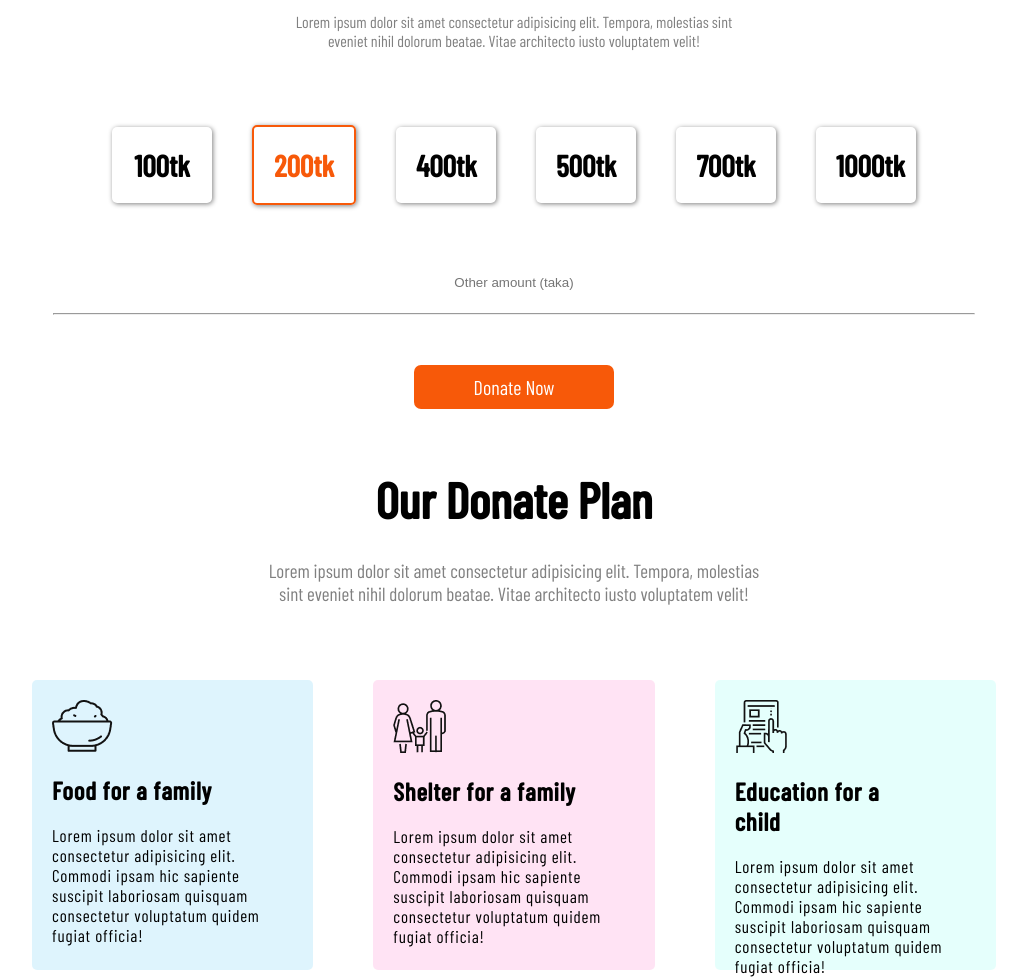
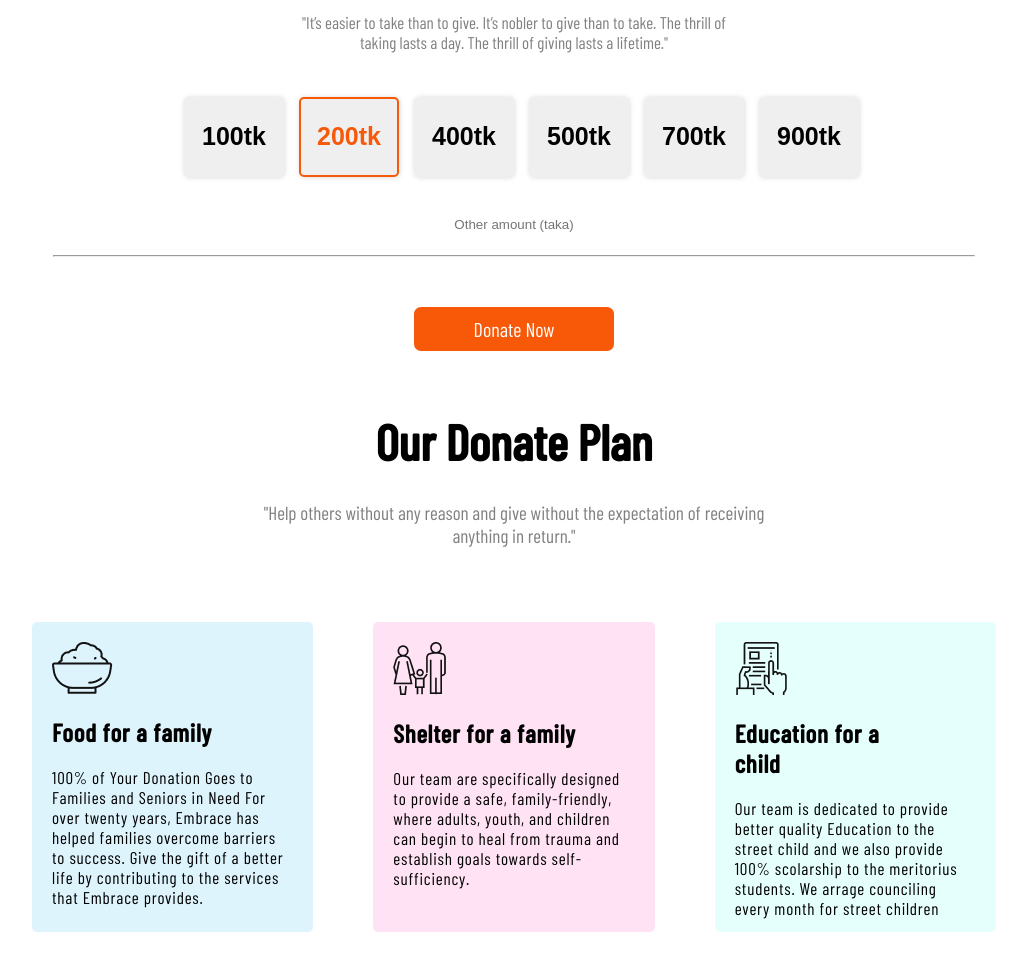
Before and after one commit to Nahidontheway/Assignment-1, a plain HTML site: page index.html in a window 1280 px wide. Shown: the part 960-1940 px from the top of the page, without its empty margins (126-1153 px from the left). Drawn offline with nearby package versions, Linux system fonts and the light colour scheme; a web font is replaced by a local one.

Commit message:
customize

```diff
--- a/index.html
+++ b/index.html
@@ -13,34 +13,34 @@
     <section class="top-banner">
         <div class="content">
             <h1>Let's help those who are more in need</h1>
-            <p>Lorem ipsum dolor sit amet consectetur adipisicing elit. Enim fugiat officiis unde doloribus delectus rem at ipsam architecto expedita illo?</p>
+            <p>"The value of life is not in its duration, but in its donation. You are not important because of how long you live, you are important because of how effective you live. Making a donation is the ultimate sign of solidarity."</p>
             <a href="#">Donate Now</a>
         </div>
     </section>
     <section class="donation-link">
         <div class="text">
             <h1>Donate Today</h1>
-            <p>Lorem ipsum dolor sit amet consectetur adipisicing elit. Tempora, molestias sint eveniet nihil dolorum beatae. Vitae architecto iusto voluptatem velit!</p>
+            <p>"It’s easier to take than to give. It’s nobler to give than to take. The thrill of taking lasts a day. The thrill of giving lasts a lifetime."</p>
         </div>
         <div class="amount">
-            <div class="amnt">
+            <button class="amnt">
                 100tk
-            </div>
-            <div class="amnt regular">
+            </button>
+            <button class="amnt regular">
                 200tk
-            </div>
-            <div class="amnt">
+            </button>
+            <button class="amnt">
                 400tk
-            </div>
-            <div class="amnt">
+            </button>
+            <button class="amnt">
                 500tk
-            </div>
-            <div class="amnt">
+            </button>
+            <button class="amnt">
                 700tk
-            </div>
-            <div class="amnt">
-                1000tk
-            </div>
+            </button>
+            <button class="amnt">
+                900tk
+            </button>
         </div>
         <div class="add-amount">
             <input type="text" placeholder="Other amount (taka)">
@@ -52,23 +52,24 @@
     <section class="donate-plan">
         <div class="text">
             <h1>Our Donate Plan</h1>
-            <p>Lorem ipsum dolor sit amet consectetur adipisicing elit. Tempora, molestias sint eveniet nihil dolorum beatae. Vitae architecto iusto voluptatem velit!</p>
+            <p>"Help others without any reason and give without the expectation of receiving anything in return."</p>
         </div>
         <div class="container">
             <div class="box" style="background-color: rgba(15, 175, 238, 0.137);">
                 <img src="assets/icon/food.png" alt="food">
                 <h1>Food for a family</h1>
-                <small>Lorem ipsum dolor sit amet consectetur adipisicing elit. Commodi ipsam hic sapiente suscipit laboriosam quisquam consectetur voluptatum quidem fugiat officia!</small>
+                <small>100% of Your Donation Goes to Families and Seniors in Need For over twenty years, Embrace has helped families overcome barriers to success.
+                Give the gift of a better life by contributing to the services that Embrace provides.</small>
             </div>
             <div class="box" style="background-color: rgba(255, 0, 157, 0.11);">
                 <img src="assets/icon/shelter.png" alt="food">
                 <h1>Shelter for a family</h1>
-                <small>Lorem ipsum dolor sit amet consectetur adipisicing elit. Commodi ipsam hic sapiente suscipit laboriosam quisquam consectetur voluptatum quidem fugiat officia!</small>
+                <small>Our team are specifically designed to provide a safe, family-friendly, where adults, youth, and children can begin to heal from trauma and establish goals towards self-sufficiency.</small>
             </div>
             <div class="box" style="background-color: rgba(0, 255, 221, 0.103);">
                 <img src="assets/icon/Frame-1.png" alt="food">
                 <h1>Education for a child</h1>
-                <small>Lorem ipsum dolor sit amet consectetur adipisicing elit. Commodi ipsam hic sapiente suscipit laboriosam quisquam consectetur voluptatum quidem fugiat officia!</small>
+                <small>Our team is dedicated to provide better quality Education to the street child and we also provide 100% scolarship to the meritorius students. We arrage counciling every month for street children</small>
             </div>
         </div>
     </section>
@@ -104,7 +105,7 @@
     <form class="form">
         <div class="text">
             <h1>Gets my update</h1>
-            <small>Lorem ipsum dolor sit amet consectetur adipisicing elit. Ad, culpa asperiores porro nobis veniam natus incidunt similique tempora optio eius amet ea rem perferendis hic?</small>
+            <small>You have not lived today until you have done something for someone who can never repay you.</small>
         </div>
         <div class="info">
             <div class="contact">
--- a/style.css
+++ b/style.css
@@ -22,14 +22,17 @@ body{
 .content h1{
     font-size: 70px;
     margin-top: 80px;
-    margin-bottom: 10px;
+    margin-bottom: 20px;
     width: 50%;
     margin: auto;
 }
 .content p{
-    margin: 20px auto;
-    font-weight: 100;
+    width: 60%;
+    margin: 15px auto;
+    font-weight: 400;
     line-height: 25px;
+    margin-bottom: 50px;
+    font-size: 17px;
 }
 .top-banner a{
     background: #F75909;
@@ -67,11 +70,11 @@ body{
     margin: auto;
     margin-bottom: 45px;
     color: grey;
+    font-size: 17px;
 }
 .donation-link .amount{
     display: flex;
     flex-wrap: wrap;
-    padding: 10px;
     justify-content: center;
     align-items: center;
     font-weight: 700;
@@ -79,12 +82,17 @@ body{
     text-align: center;
 }
 .amount .amnt{
-    box-shadow: 1px 1px 5px gray;
-    padding: 20px;
-    margin: 20px;
+    box-shadow: 0.5px 0.5px 5px rgba(128, 128, 128, 0.308);
+    padding: 15px;
+    margin-left: 15px;
     text-align: center;
-    width: 60px;
+    width: 100px;
+    display: inline-block;
+    height: 80px;
     border-radius: 5px;
+    font-weight: 700;
+    border: none;
+    font-size: 25px;
 }
 .amount .regular{
     color: #F75909;
@@ -132,7 +140,7 @@ body{
     width: 500px;
     margin: 30px;
     padding: 20px;
-    height: 250px;
+    height: 270px;
     border-radius: 5px;
 }
 .container small{
@@ -221,7 +229,7 @@ form .text small{
     top: 40%;
     left: 50%;
     transform: translate(-50%,-50%);
-    margin-top: 100px;
+    margin-top: 80px;
 }
 .contact{
     border-radius: 5px;
```
